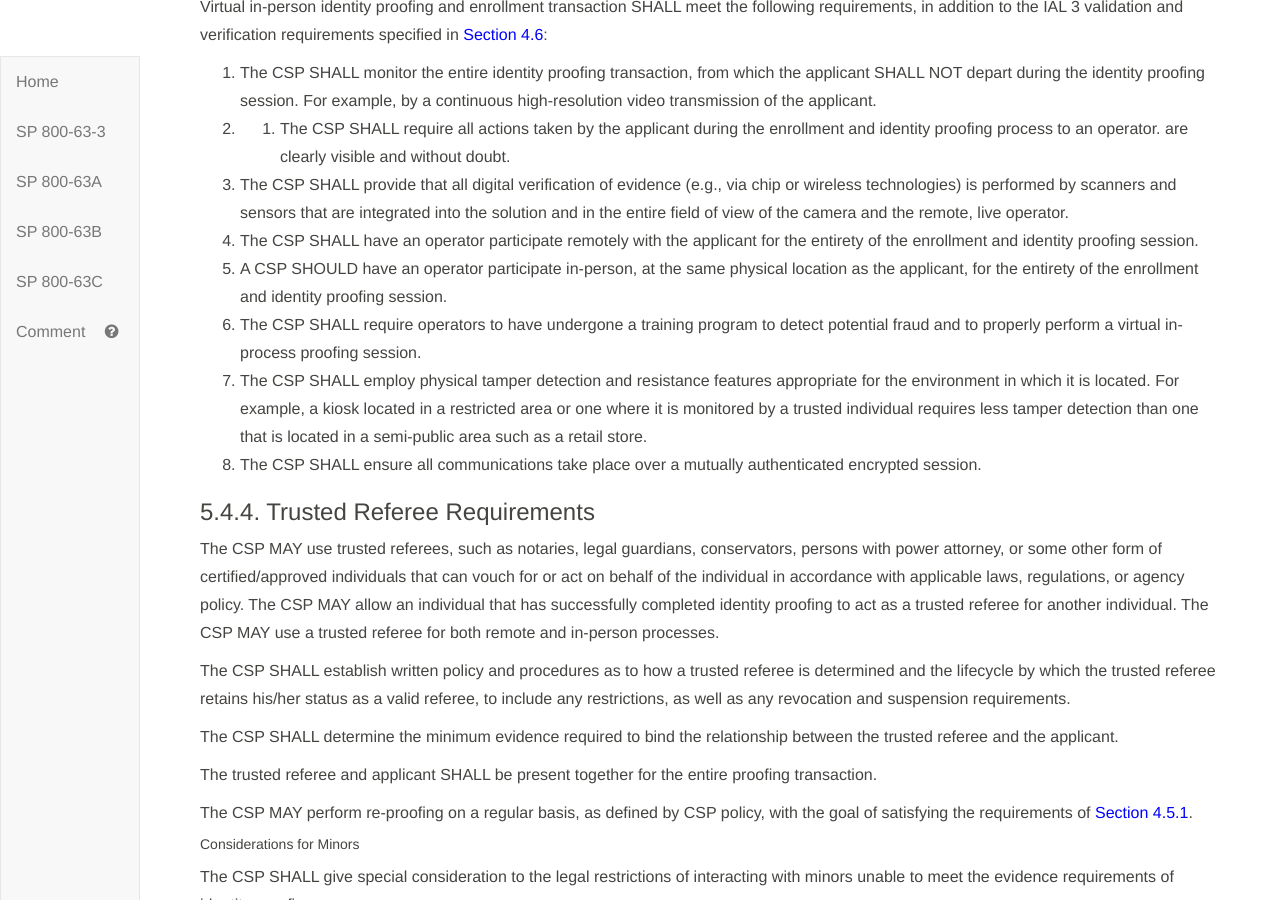
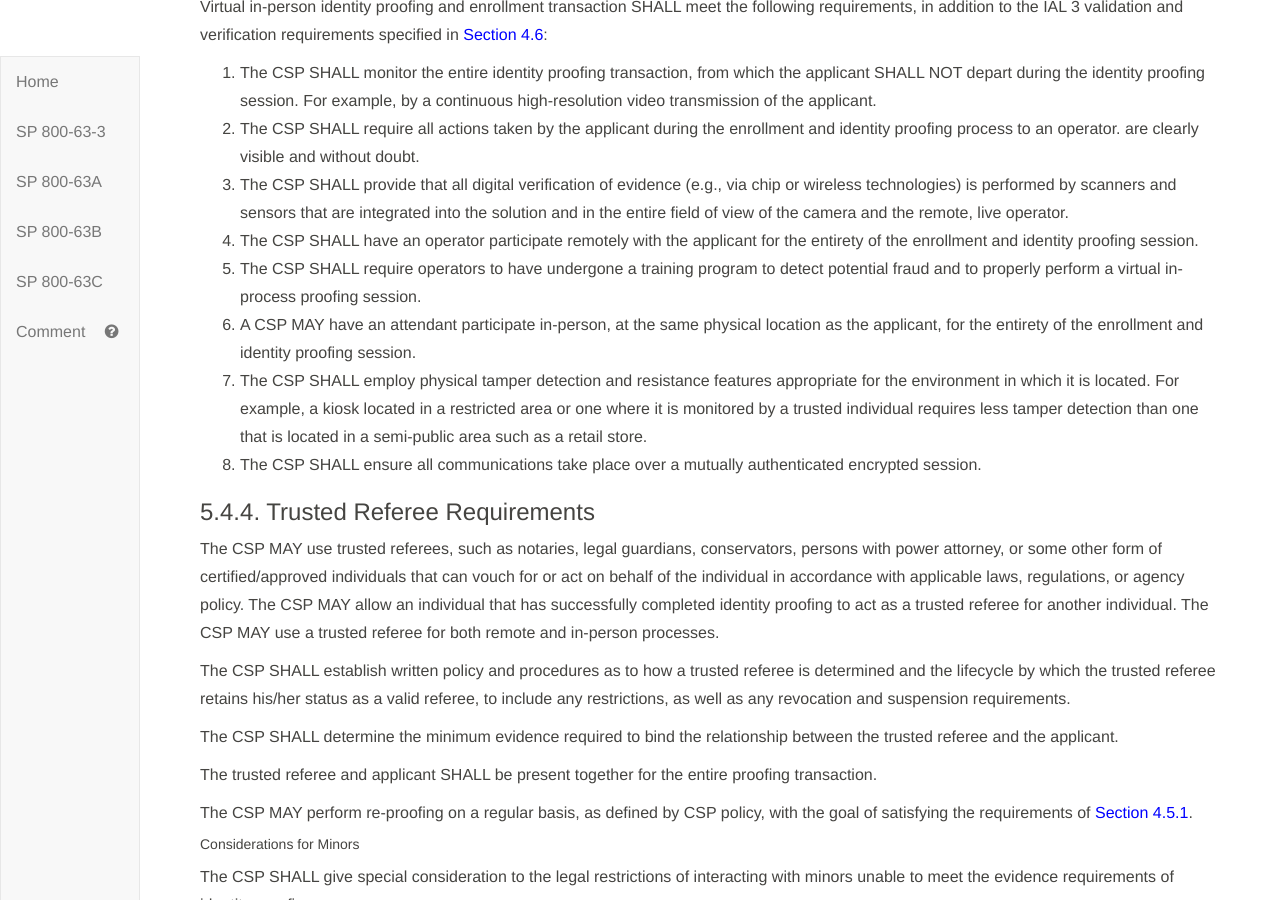
Before and after one commit to usnistgov/800-63-3, a Jekyll site: the page built from sp800-63a.md, in a window 1280 px wide and 900 px high, scrolled down 25257 px. Built offline with Jekyll 4.4.1, drawn with Linux system fonts in a browser that asks for light colours.

Commit message:
no message

```diff
--- a/sp800-63a/sec5_proofing.md
+++ b/sp800-63a/sec5_proofing.md
@@ -134,11 +134,11 @@ It is possible for a CSP to achieve the security and confidence comparable to in
 Virtual in-person identity proofing and enrollment transaction SHALL meet the following requirements, in addition to the IAL 3 validation and verification requirements specified in [Section 4.6](#ial3-requirements):
 
 1. The CSP SHALL monitor the entire identity proofing transaction, from which the applicant SHALL NOT depart during the identity proofing session.  For example, by a continuous high-resolution video transmission of the applicant.
-2. 2.	The CSP SHALL require all actions taken by the applicant during the enrollment and identity proofing process to an operator. are clearly visible and without doubt.
-4. The CSP SHALL provide that all digital verification of evidence (e.g., via chip or wireless technologies) is performed by scanners and sensors that are integrated into the solution and in the entire field of view of the camera and the remote, live operator.
-6. The CSP SHALL have an operator participate remotely with the applicant for the entirety of the enrollment and identity proofing session.
-7. A CSP SHOULD have an operator participate in-person, at the same physical location as the applicant, for the entirety of the enrollment and identity proofing session.
-6. The CSP SHALL require operators to have undergone a training program to detect potential fraud and to properly perform a virtual in-process proofing session.
+2. The CSP SHALL require all actions taken by the applicant during the enrollment and identity proofing process to an operator. are clearly visible and without doubt.
+3. The CSP SHALL provide that all digital verification of evidence (e.g., via chip or wireless technologies) is performed by scanners and sensors that are integrated into the solution and in the entire field of view of the camera and the remote, live operator.
+4. The CSP SHALL have an operator participate remotely with the applicant for the entirety of the enrollment and identity proofing session.
+5. The CSP SHALL require operators to have undergone a training program to detect potential fraud and to properly perform a virtual in-process proofing session.
+6. A CSP MAY have an attendant participate in-person, at the same physical location as the applicant, for the entirety of the enrollment and identity proofing session.
 7. The CSP SHALL employ physical tamper detection and resistance features appropriate for the environment in which it is located. For example, a kiosk located in a restricted area or one where it is monitored by a trusted individual requires less tamper detection than one that is located in a semi-public area such as a retail store.
 8. The CSP SHALL ensure all communications take place over a mutually authenticated encrypted session.
 
```
